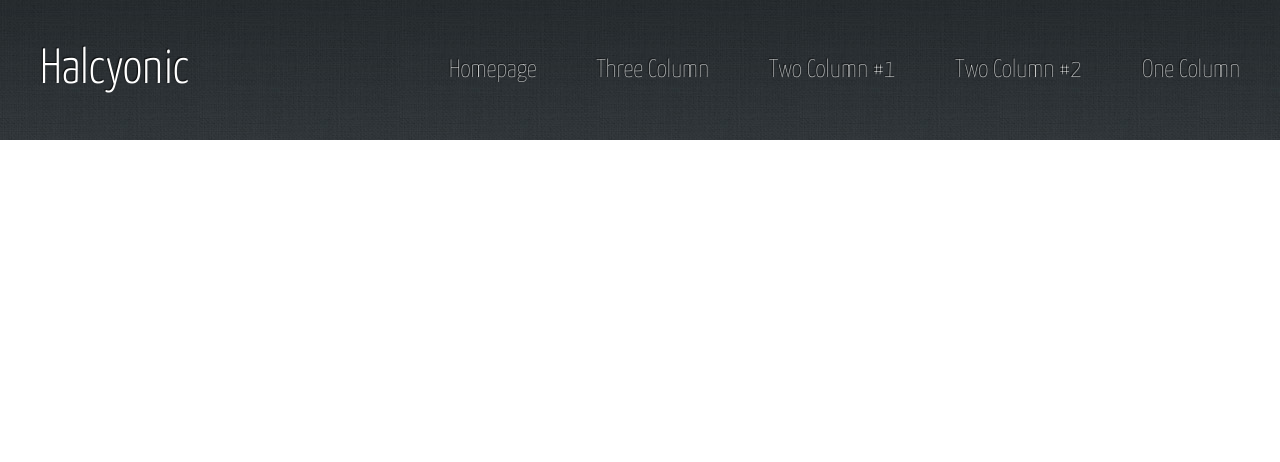
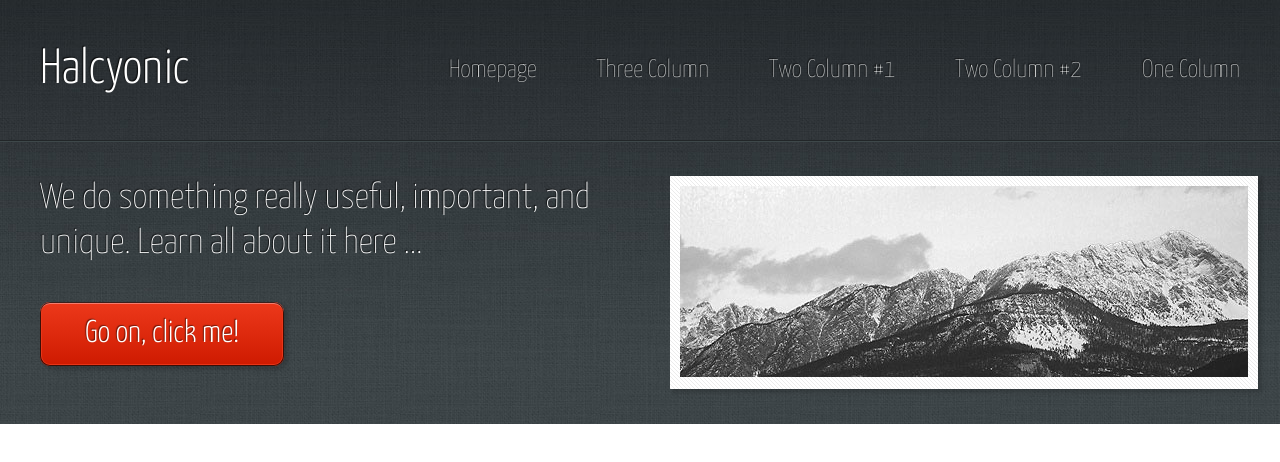
Before and after one commit to Learde/Halcyonic, a website: page index.html in a window 1280 px wide. Drawn offline with Linux system fonts and the light colour scheme.

Commit message:
Some new styles for heading

```diff
--- a/index.html
+++ b/index.html
@@ -12,7 +12,7 @@
 
 <body>
     <header class="header">
-        <div class="header__content">
+        <div class="row header__content">
             <h1 class="heading-primary">
                 <a href="#" class="header__logo">Halcyonic</a>
             </h1>
@@ -27,6 +27,19 @@
                 </ul>
             </nav>
         </div>
+        <div class="header__banner">
+            <div class="row">
+                <div class="col-1-of-2">
+                    <h2 class="heading-secondary">We do something really useful, important, and unique. Learn all about it here ...</h2>
+                    <a href="#" class="about__btn btn">Go on, click me!</a>
+                </div>
+                <div class="col-1-of-2">
+                    <a class="banner">
+                        <img src="/img/banner.jpg" alt="Banner" class="banner__img">
+                    </a>
+                </div>
+            </div>
+        </div>
     </header>
 </body>
 </html>
--- a/sass/abstracts/_variables.scss
+++ b/sass/abstracts/_variables.scss
@@ -1,13 +1,25 @@
 // COLORS
 $color-white: #fff;
+
 $color-black: #000;
+
 $color-grey: #474f51;
+$color-grey-2: #3e484a;
+
+$color-dark-grey: #222628;
+
+$color-red: #ed391b;
+$color-red-2: #ce1a00;
+
+$color-red-light: rgb(255, 96, 96);
+
+$color-pink: rgb(255, 192, 192);
 
 // FONT
 $default-font-size: 1.6rem;
 
 //GRID
-$grid-width: 114rem;
+$grid-width: 120rem;
 $gutter-vertical: 8rem;
 $gutter-horizontal: 6rem;
 
--- a/sass/base/_typography.scss
+++ b/sass/base/_typography.scss
@@ -12,3 +12,11 @@ body {
     font-size: 4.95rem;
     font-weight: 300;
 }
+
+.heading-secondary {
+    font-size: 3.6rem;
+    font-weight: 200;
+    line-height: 4.5rem;
+    color: $color-white;
+    text-shadow: -1px -1px 1px rgba($color-black, 0.75);
+}
--- /dev/null
+++ b/sass/components/_banner.scss
@@ -0,0 +1,14 @@
+.banner {
+    display: inline-block;
+    background-image: url(../img/bg04.png);
+    background-color: $color-white;
+    background-repeat: repeat;
+    padding: 1rem 1rem 0 1rem;
+    box-shadow: 3px 3px 3px 1px rgba($color-black, 0.15);
+
+    &__img {
+        display: inline-block;
+        width: auto;
+        height: 100%;
+    }
+}
--- /dev/null
+++ b/sass/components/_btn.scss
@@ -0,0 +1,32 @@
+.btn {
+    &:link,
+    &:visited {
+        display: inline-block;
+        padding: 0.5rem 4.5rem;
+
+        outline: 0;
+        border-radius: 10px;
+        box-shadow: inset 0px 0px 0px 1px rgba($color-black, 0.75),
+                    inset 0px 2px 0px 0px rgba($color-pink, 0.5),
+                    inset 0px 0px 0px 2px rgba($color-red, 0.85),
+                    3px 3px 3px 1px rgba($color-black, 0.15);
+        text-shadow: -1px -1px 1px rgba($color-black, 0.5);
+
+        background-image: linear-gradient(top, $color-red, $color-red-2);
+        background-image: -moz-linear-gradient(top, $color-red, $color-red-2);
+        background-image: -webkit-linear-gradient(top, $color-red, $color-red-2);
+        background-image: -ms-linear-gradient(top, $color-red, $color-red-2);
+
+        color: $color-white;
+        font-size: 3.15rem;
+        text-decoration: none;
+    }
+
+    &:hover {
+        color: $color-white;
+    }
+
+    &:active {
+        color: $color-white;
+    }
+}
--- a/sass/layout/_header.scss
+++ b/sass/layout/_header.scss
@@ -1,14 +1,22 @@
 .header {
-    height: 14rem;
+    height: auto;
     background-image: url(../img/bg01.jpg);
     background-repeat: repeat-x;
+    text-shadow: -1px -1px 1px rgba($color-black, 0.75);
 
     &__content {
-        width: $default-content-width;
-        margin: 0 auto;
         position: relative;
-        height: 100%;
-        text-shadow: -1px -1px 1px rgba($color-black, 0.75);
+        height: 14rem;
+    }
+
+    &__banner {
+        border-top: solid 1px $color-dark-grey;
+        box-shadow: inset 0px 1px 0px 0px $color-grey-2;
+        max-width: 100vw;
+    }
+
+    & .row {
+        margin-bottom: 0;
     }
 
     &__logo {
@@ -60,4 +68,12 @@
             color: #f6f8f8;
         }
     }
+
+    &__banner {
+        padding: 3.5rem 0;
+    }
+
+    & .heading-secondary {
+        margin-bottom: 3.6rem;
+    }
 }
--- a/sass/main.scss
+++ b/sass/main.scss
@@ -7,7 +7,8 @@
 @import "base/typography";
 @import "base/utilities";
 
-// @import "components/"
+@import "components/banner";
+@import "components/btn";
 
 @import "layout/footer";
 @import "layout/grid";
--- /dev/null
+++ b/sass/pages/_home.scss
@@ -0,0 +1,3 @@
+.section-about {
+    background-image: url(../img/bg01.jpg);
+}
```
Also changed, not shown: css/style.css.
